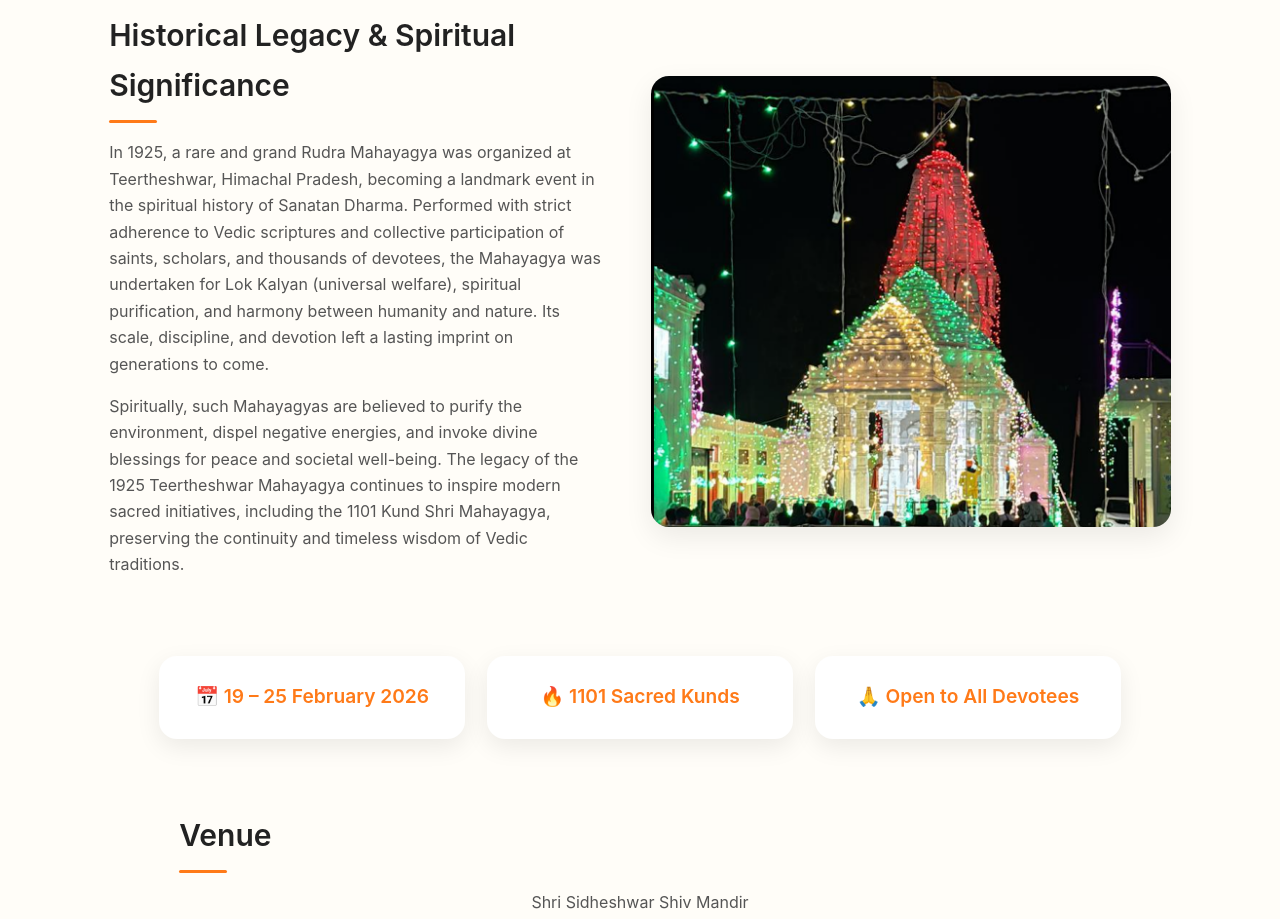
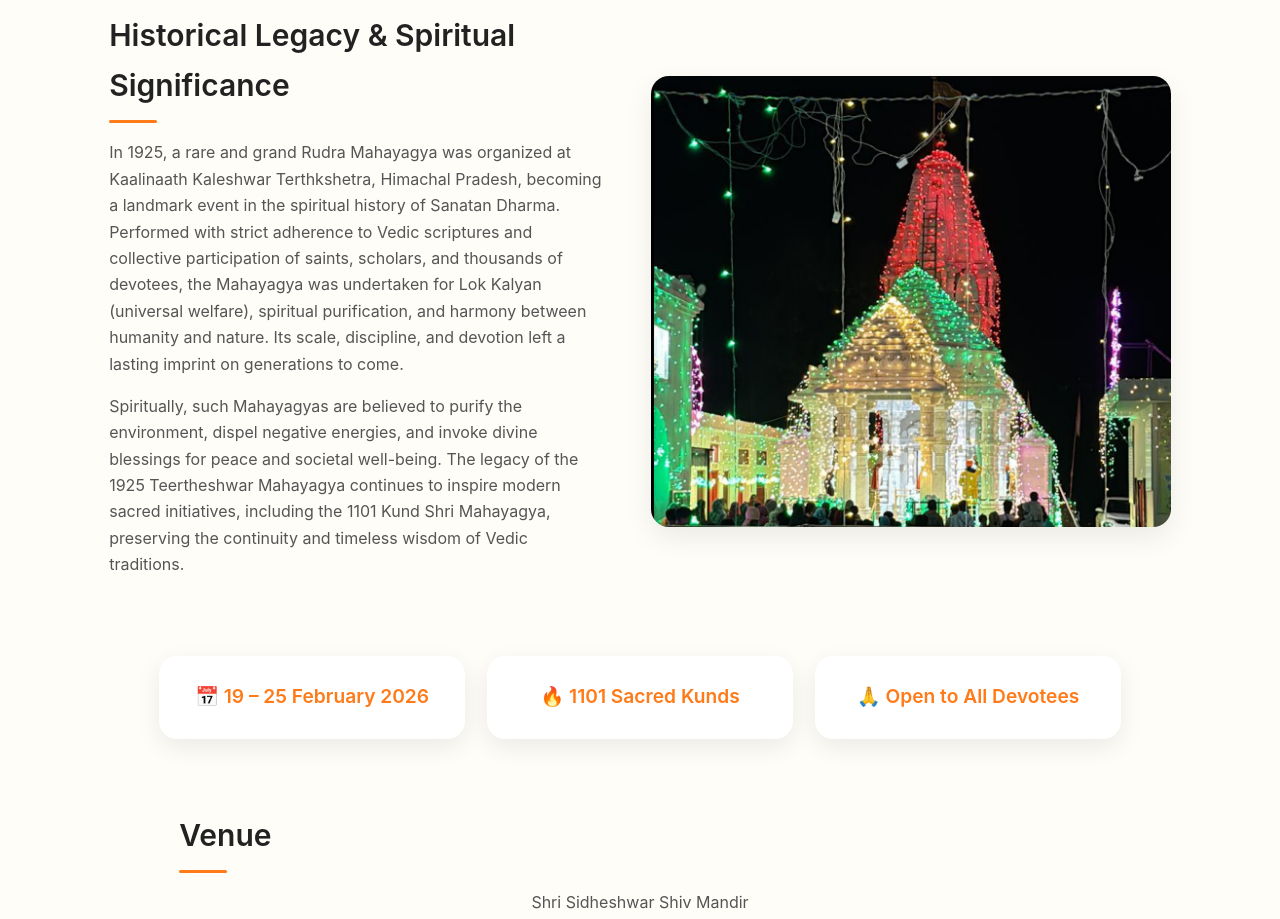
Before and after one commit to utkarsh-ssood/yagya-website, a React (Vite) app: page / in a window 1280 px wide. Shown: the part 1340-2259 px from the top of the page. Built offline with nearby package versions, Linux system fonts and the light colour scheme.

Commit message:
fix for 1925 content

```diff
--- a/src/pages/Home.tsx
+++ b/src/pages/Home.tsx
@@ -90,7 +90,7 @@ const Home = () => {
         <div className="split-text">
           <h2>Historical Legacy & Spiritual Significance</h2>
           <p>
-            In 1925, a rare and grand Rudra Mahayagya was organized at Teertheshwar, Himachal Pradesh, becoming a landmark event in the spiritual history of Sanatan Dharma. Performed with strict adherence to Vedic scriptures and collective participation of saints, scholars, and thousands of devotees, the Mahayagya was undertaken for Lok Kalyan (universal welfare), spiritual purification, and harmony between humanity and nature. Its scale, discipline, and devotion left a lasting imprint on generations to come.
+            In 1925, a rare and grand Rudra Mahayagya was organized at Kaalinaath Kaleshwar Terthkshetra, Himachal Pradesh, becoming a landmark event in the spiritual history of Sanatan Dharma. Performed with strict adherence to Vedic scriptures and collective participation of saints, scholars, and thousands of devotees, the Mahayagya was undertaken for Lok Kalyan (universal welfare), spiritual purification, and harmony between humanity and nature. Its scale, discipline, and devotion left a lasting imprint on generations to come.
           </p>
           <p>
             Spiritually, such Mahayagyas are believed to purify the environment, dispel negative energies, and invoke divine blessings for peace and societal well-being. The legacy of the 1925 Teertheshwar Mahayagya continues to inspire modern sacred initiatives, including the 1101 Kund Shri Mahayagya, preserving the continuity and timeless wisdom of Vedic traditions.
```
